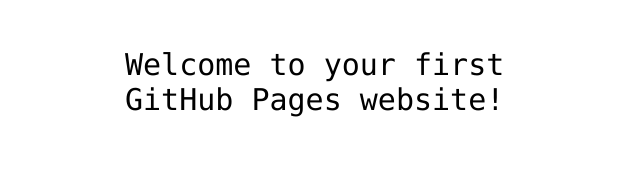
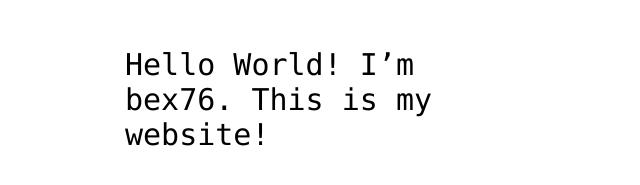
Before and after one commit to bex76/bex76.github.io, a plain HTML site: page index.html in a window 1280 px wide. Shown: the part 341-526 px from the top of the page, without its empty margins (315-955 px from the left). Drawn offline with Linux system fonts and the light colour scheme.

Commit message:
Add my username to index.html file

```diff
--- a/index.html
+++ b/index.html
@@ -12,7 +12,7 @@
 <img src="https://octodex.github.com/images/daftpunktocat-thomas.gif" id="octocat" alt="octocat-gif" />
 
 <!-- Change this code here by copy and pasting your template on line 15 -->
-<p>Welcome to your first GitHub Pages website!</p>
+<p>Hello World! I’m bex76. This is my website!</p>
 
 </body>
 </html>
```
